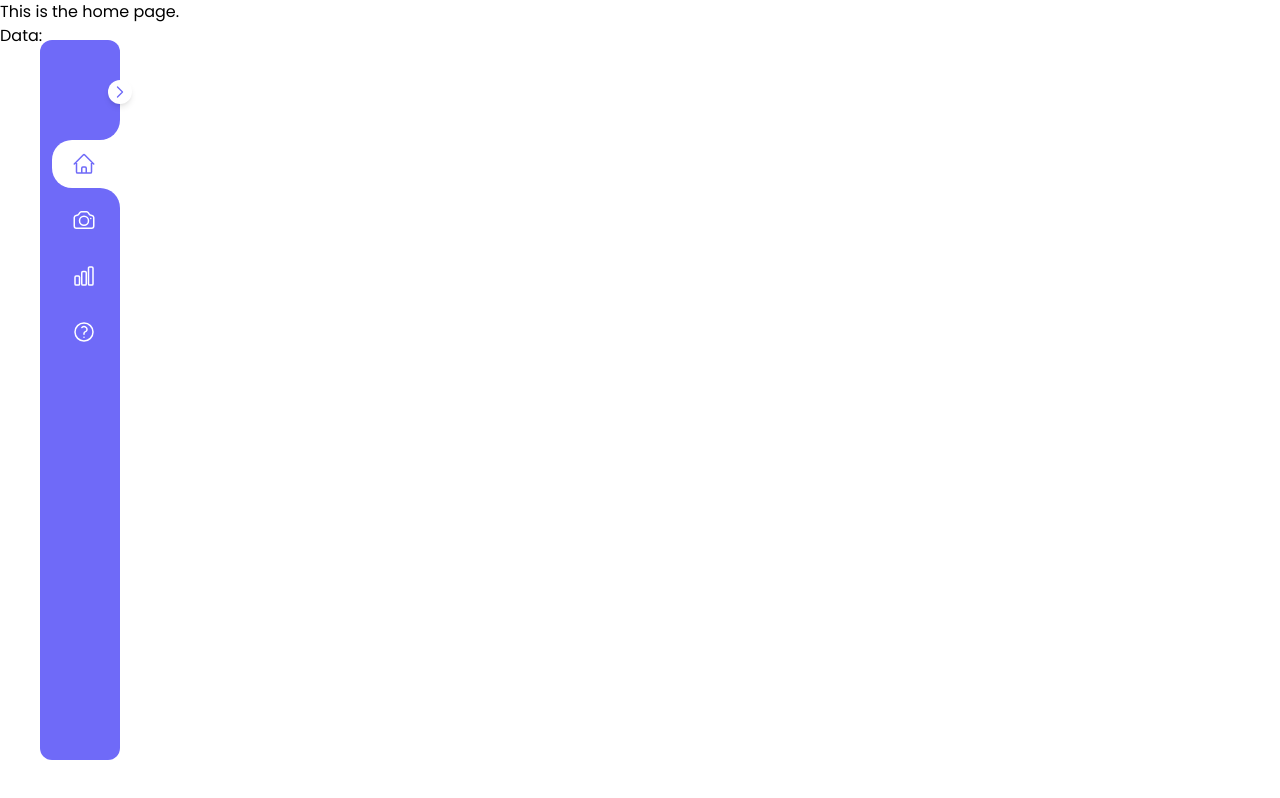
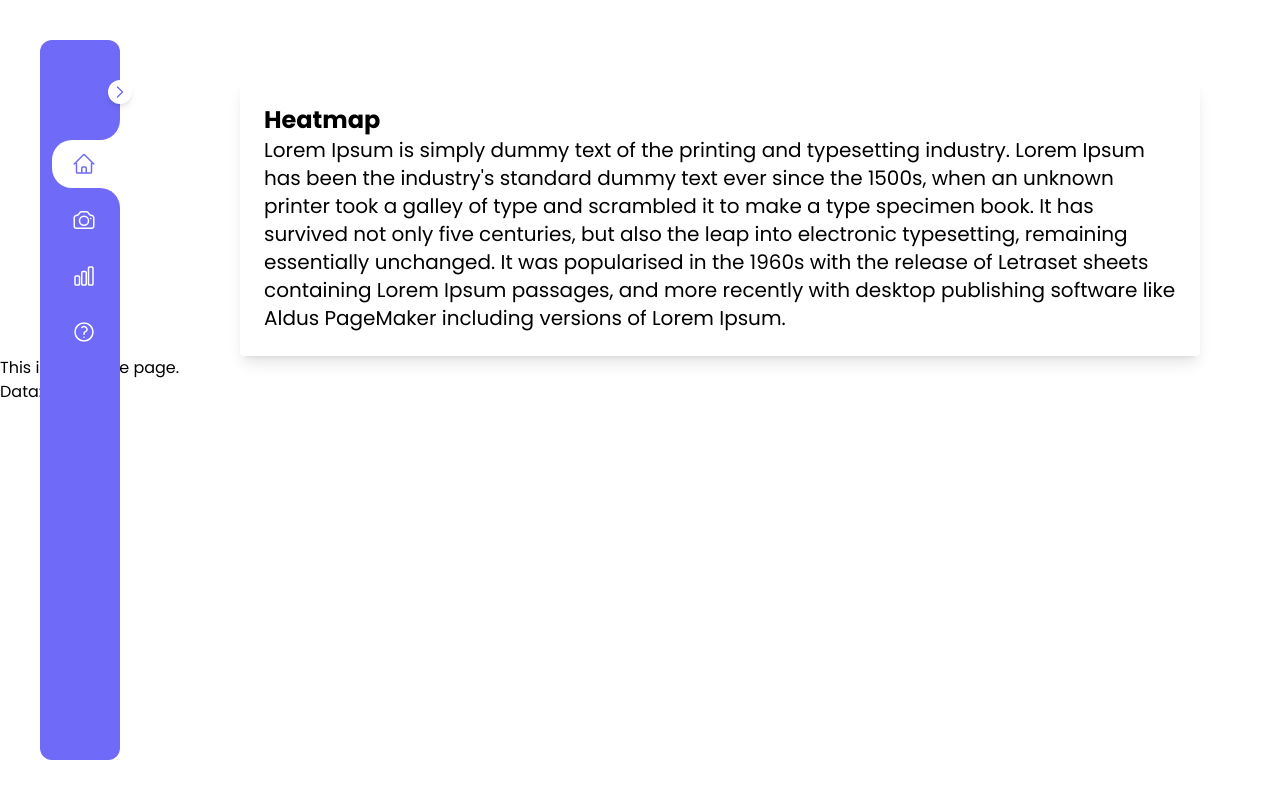
Before and after one commit to VMP-SG/NAISC-Frontend, a React (Vite) app: page / in a window 1280 px wide. Built offline with nearby package versions, Linux system fonts and the light colour scheme; no server answers.

Commit message:
Add Card component

```diff
--- /dev/null
+++ b/src/components/Card.jsx
@@ -0,0 +1,10 @@
+const Card = ({text}) => {
+    return (
+        <div className="bg-white shadow-lg w-3/4 h-4/5 p-6 mt-20 ml-60 rounded">
+            <p className="font-bold text-2xl">{text}</p>
+            <p className="text-xl">Lorem Ipsum is simply dummy text of the printing and typesetting industry. Lorem Ipsum has been the industry's standard dummy text ever since the 1500s, when an unknown printer took a galley of type and scrambled it to make a type specimen book. It has survived not only five centuries, but also the leap into electronic typesetting, remaining essentially unchanged. It was popularised in the 1960s with the release of Letraset sheets containing Lorem Ipsum passages, and more recently with desktop publishing software like Aldus PageMaker including versions of Lorem Ipsum.</p>
+        </div>
+    )
+}
+
+export default Card
--- a/src/views/home/HomePage.jsx
+++ b/src/views/home/HomePage.jsx
@@ -1,5 +1,6 @@
 import React, { useEffect, useState } from 'react'
 import Sidebar from '../../components/Sidebar'
+import Card from '../../components/Card'
 
 const HomePage = ({ open, onOpenSidebar, onCloseSidebar }) => {
   const [data, setData] = useState("");
@@ -18,7 +19,10 @@
   },[])
   return (
     <>
+      <div className='flex flex-row'>
       <Sidebar open={open} onOpen={onOpenSidebar} onClose={onCloseSidebar} />
+      <Card text="Heatmap"/>
+      </div>
       <p>This is the home page.</p>
       <p>Data: {data}</p>
     </>
```
